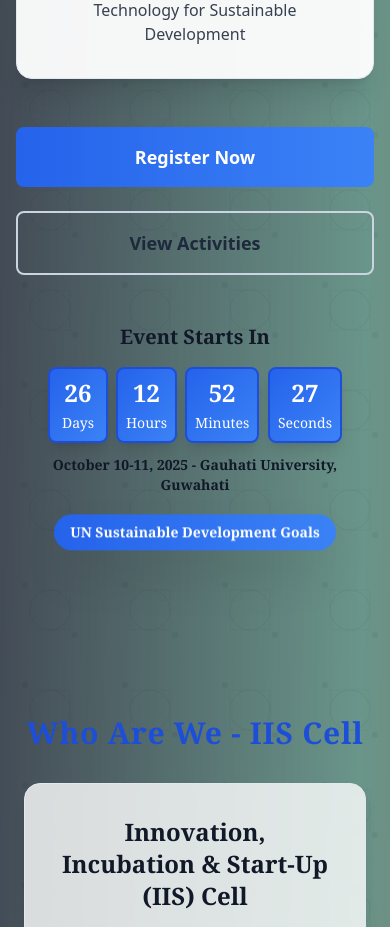
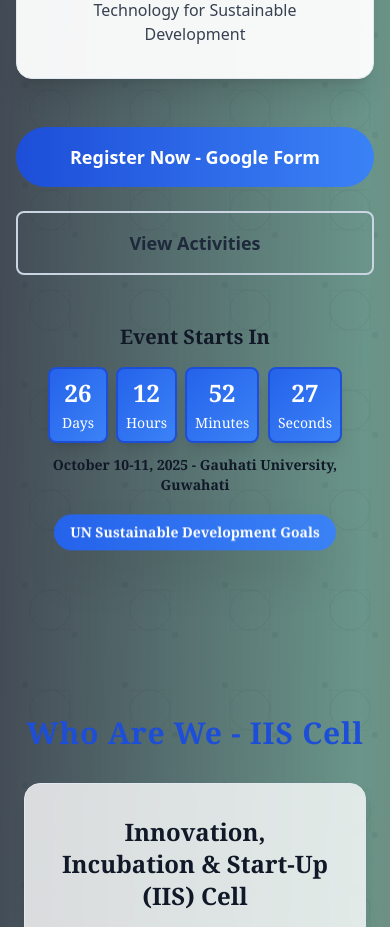
Before and after one commit to nagnitin/GU-SIH-1.0, a React (Vite) app: page / in a window 390 px wide. Shown: the part 1140-2067 px from the top of the page. Built offline with nearby package versions, Linux system fonts and the light colour scheme.

Commit message:
Update registration links to official Google Form\n\n- Replaced all internal #registration anchors and placeholder URL with https://forms.gle/5sAbicfHShUE6KyW9\n- Updated Hero CTA, Mobile menu CTA, and Registration section button\n- Opens in new tab where applicable

```diff
--- a/src/App.tsx
+++ b/src/App.tsx
@@ -234,7 +234,7 @@
               {/* Register Button */}
               <div className="px-6 pb-6">
                 <a
-                  href="#registration"
+                  href="https://forms.gle/5sAbicfHShUE6KyW9"
                   onClick={handleNavLinkClick}
                   className="bg-gradient-to-r from-blue-600 to-blue-500 px-6 py-3 rounded-full text-lg font-semibold hover:shadow-lg hover:scale-105 transition-all w-full block text-center font-serif text-white"
                 >
@@ -327,10 +327,12 @@
           {/* Action Buttons */}
           <div className="flex flex-col sm:flex-row justify-center gap-6 mb-12">
             <a
-              href="#registration"
-              className="bg-gradient-to-r from-blue-600 to-blue-500 px-12 py-4 md:px-16 md:py-5 rounded-lg text-lg md:text-xl font-semibold hover:shadow-lg hover:scale-105 transition-all inline-block text-white text-center"
+              href="https://forms.gle/5sAbicfHShUE6KyW9"
+              target="_blank"
+              rel="noopener noreferrer"
+              className="bg-gradient-to-r from-blue-700 to-blue-500 px-8 py-4 rounded-full text-lg font-semibold hover:shadow-xl hover:scale-105 transition-all inline-block text-white"
             >
-              Register Now
+              Register Now - Google Form
             </a>
             <a
               href="#themes"
@@ -1411,7 +1413,7 @@
             </div>
             <div className="space-y-4">
               <a
-                href="https://forms.gle/example"
+                href="https://forms.gle/5sAbicfHShUE6KyW9"
                 target="_blank"
                 rel="noopener noreferrer"
                 className="bg-gradient-to-r from-blue-700 to-blue-500 px-8 py-4 rounded-full text-lg font-semibold hover:shadow-xl hover:scale-105 transition-all inline-block text-white"
```
